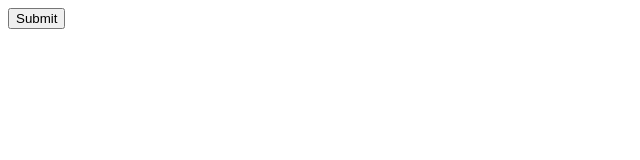
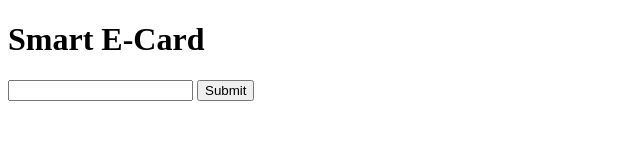
Before and after one commit to huayu-ouyang/smart-ecard, a plain HTML site: page public/index.html in a window 1280 px wide. Shown: the whole page, without its empty margins (0-640 px from the left). Drawn offline with Linux system fonts and the light colour scheme.

Commit message:
created form

```diff
--- a/public/index.html
+++ b/public/index.html
@@ -4,8 +4,9 @@
 	<title></title>
 </head>
 <body>
-
-<form>
+<h1>Smart E-Card</h1>
+<form action="/" method="post">
+<input type="text">
 <input type="submit">
 </form>
 
```
